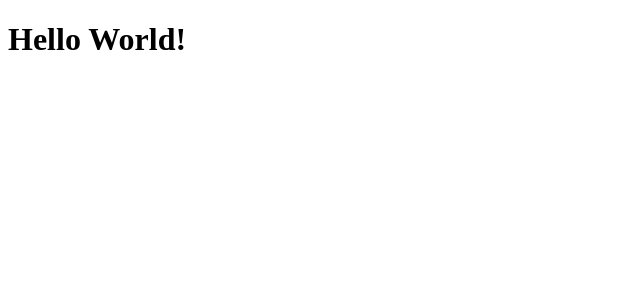
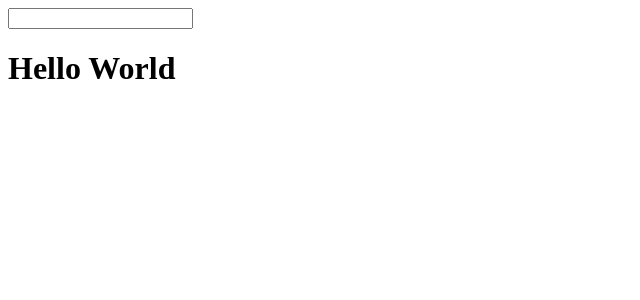
Before and after one commit to ajoykumarrishi/react-to-do, a React (Create React App) app: page / in a window 1280 px wide. Shown: the top 300 px of the page, without its empty margins (0-640 px from the left). Built offline with nearby package versions, Linux system fonts and the light colour scheme.

Commit message:
created AddTaskComponent & addTask event handler. basic prototype of component to ensure filepath is correct.

```diff
--- a/src/App.js
+++ b/src/App.js
@@ -1,7 +1,23 @@
+import { useState } from "react";
+
+import AddTaskComponent from "./components/add-task-component.js"
+
 function App() {
-  return (
-	  <h1>Hello World!</h1>
-  );
+
+	const [test, setTest] = useState("Hello World");
+
+	const addTask = (e) => {
+		if (e.key === "Enter") {
+			setTest(e.target.value);
+		}
+	}
+
+	return (
+		<div>
+			<AddTaskComponent addTask={ addTask }></AddTaskComponent>
+			<h1>{ test }</h1>
+		</div>
+	);
 }
 
 export default App;
--- /dev/null
+++ b/src/components/add-task-component.js
@@ -0,0 +1,7 @@
+function AddTaskComponent ({ addTask }) {
+	return (
+		<input type="text" onKeyDown={ addTask } />
+	)
+}
+
+export default AddTaskComponent;
```
